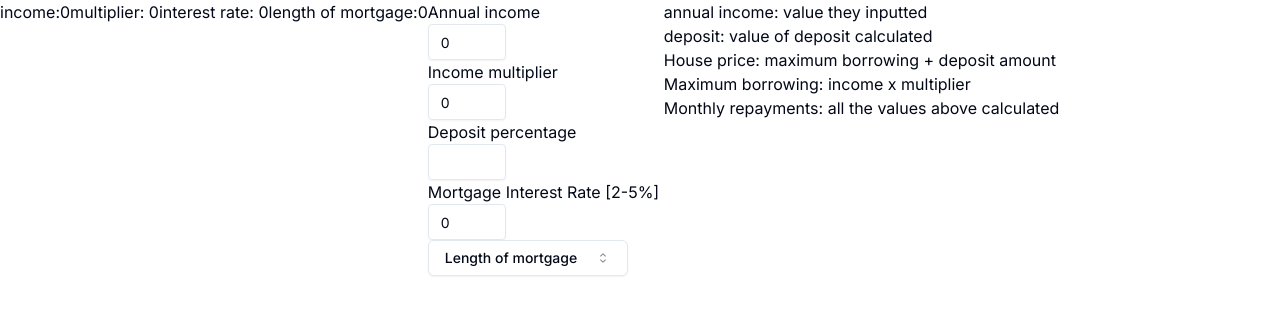
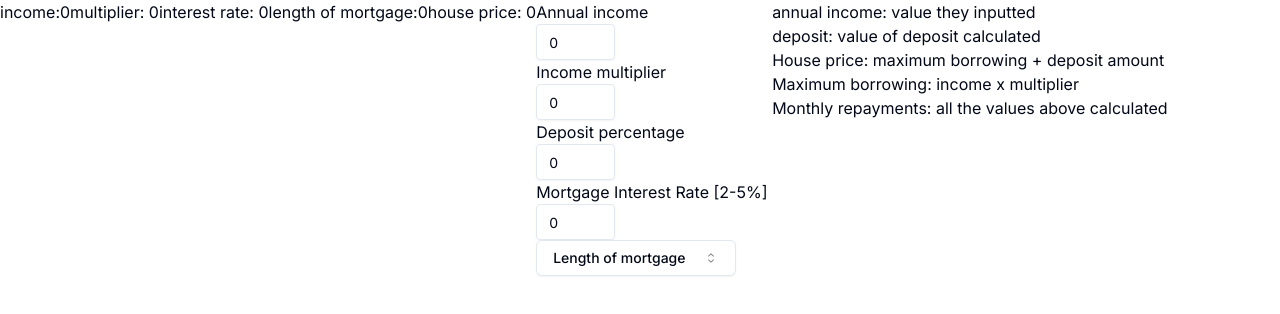
Before and after one commit to ummagohil/Buy-a-Home, a Next.js app: page / in a window 1280 px wide. Shown: the top 314 px of the page. Built offline with nearby package versions, Linux system fonts and the light colour scheme.

Commit message:
all calculations

```diff
--- a/app/page.tsx
+++ b/app/page.tsx
@@ -2,30 +2,43 @@
 import Form from "@/components/Form";
 import Output from "@/components/Output";
 import { cn } from "@/lib/utils";
-import {
-  Command,
-  CommandEmpty,
-  CommandGroup,
-  CommandInput,
-  CommandItem,
-} from "@/components/ui/command";
-import {
-  Popover,
-  PopoverContent,
-  PopoverTrigger,
-} from "@/components/ui/popover";
+import { CommandGroup, CommandItem } from "@/components/ui/command";
 
-import { Button } from "@/components/ui/button";
-import { CaretSortIcon, CheckIcon } from "@radix-ui/react-icons";
+import { CheckIcon } from "@radix-ui/react-icons";
 import { useState } from "react";
+
+// send the follow calculations to the output component:
+// annualIncome = user val
+// depositMultiplier = user val
+// depositAmount = housePrice * depositMultiplier
+// maxBorrow = annualIncome * incomeMultiplier
+// housePrice = maxBorrow + deposit amount
+// principalLoan = housePrice - depositAmount
+// annualInterestRate = value between 2% - 5% [user needs to input this]
+// monthlyInterestRate = annualInterestRate / 12
+// totalPayments = lengthOfMortgage * 12
+// monthlyRepayments = principalLoan * (monthlyInterestRate*(1+monthlyInterestRate)**totalPayments - 1)
 
 export default function Home() {
   const [income, setIncome] = useState<number>(0);
   const [incomeMultiplier, setIncomeMultiplier] = useState<number>(0);
   const [mortgageInterestRate, setMortgageInterestRate] = useState<number>(0);
+  const [lengthOfMortgage, setLengthOfMortgage] = useState(0);
+  const [depositPercentage, setDepositPercentage] = useState(0);
+  const [open, setOpen] = useState(false);
 
-  const [open, setOpen] = useState(false);
-  const [lengthOfMortgage, setLengthOfMortgage] = useState(0);
+  let depositAmount = 0;
+  let housePrice = 0;
+
+  const maxBorrow = income * incomeMultiplier;
+  depositAmount = housePrice * (depositPercentage / 100);
+  housePrice = maxBorrow + depositAmount;
+  const principalLoan = housePrice - depositAmount;
+  const monthlyInterestRate = mortgageInterestRate / 100 / 12;
+  const totalPayments = lengthOfMortgage * 12;
+  const monthlyRepayments =
+    principalLoan *
+    (monthlyInterestRate * (1 + monthlyInterestRate) ** totalPayments - 1);
 
   const onChangeIncome = (e: any) => {
     e.preventDefault;
@@ -40,6 +53,11 @@ export default function Home() {
   const onChangeMortgageInterestRate = (e: any) => {
     e.preventDefault;
     setMortgageInterestRate(e.target.value);
+  };
+
+  const onChangeDepositPercentage = (e: any) => {
+    e.preventDefault;
+    setDepositPercentage(e.target.value);
   };
 
   const mortgageLengthData = [
@@ -84,14 +102,13 @@ export default function Home() {
     </CommandGroup>
   );
 
-  console.log(lengthOfMortgage);
-
   return (
     <div className="flex">
       <p>income:{income}</p>
       <p>multiplier: {incomeMultiplier}</p>
       <p>interest rate: {mortgageInterestRate}</p>
       <p>length of mortgage:{lengthOfMortgage}</p>
+      <p>house price: {housePrice}</p>
       <Form
         income={income}
         onChangeIncome={onChangeIncome}
@@ -101,6 +118,8 @@ export default function Home() {
         onChangeMortgageInterestRate={onChangeMortgageInterestRate}
         mortgageLengthData={mortgageLengthData}
         mortgageLengthValue={mortgageLengthValue}
+        onChangeDepositPercentage={onChangeDepositPercentage}
+        depositPercentage={depositPercentage}
       />
       <Output />
     </div>
@@ -112,15 +131,3 @@ export default function Home() {
 // program all calculations for everything here and pass it down to the output component
 
 // remember to do typechecking (though everything will be a number)
-
-// send the follow calculations to the output component:
-// annualIncome = user val
-// depositMultiplier = user val
-// depositAmount = housePrice * depositMultiplier
-// maxBorrow = annualIncome * incomeMultiplier
-// housePrice = maxBorrow + deposit amount
-// principalLoan = housePrice - depositAmount
-// annualInterestRate = value between 2% - 5% [user needs to input this]
-// monthlyInterestRate = annualInterestRate / 12
-// totalPayments = lengthOfMortgage * 12
-// monthlyRepayments = principalLoan * (monthlyInterestRate*(1+monthlyInterestRate)**totalPayments - 1)
--- a/components/Form.tsx
+++ b/components/Form.tsx
@@ -2,8 +2,7 @@
 
 import { Input } from "@/components/ui/input";
 import { Button } from "@/components/ui/button";
-import { CaretSortIcon, CheckIcon } from "@radix-ui/react-icons";
-
+import { CaretSortIcon } from "@radix-ui/react-icons";
 import { Command } from "@/components/ui/command";
 import {
   Popover,
@@ -21,9 +20,7 @@ export default function Form({
   onChangeDepositPercentage,
   mortgageInterestRate,
   onChangeMortgageInterestRate,
-
   mortgageLengthData,
-
   mortgageLengthValue,
 }: any) {
   const [open, setOpen] = useState(false);
```
